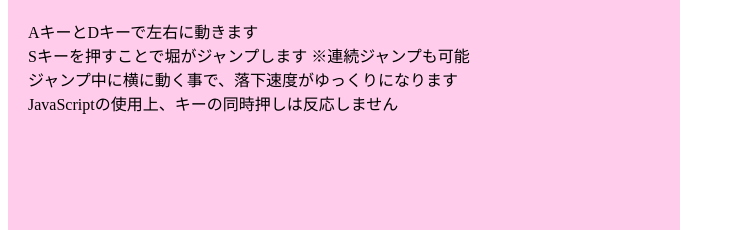
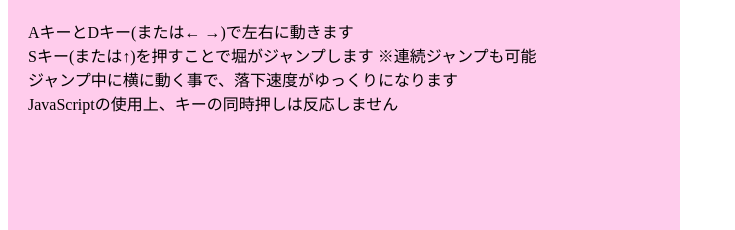
Before and after one commit to testplayer-alt/horijump-ad, a plain HTML site: page index.html in a window 1280 px wide. Shown: the part 659-889 px from the top of the page, without its empty margins (0-735 px from the left). Drawn offline with Linux system fonts and the light colour scheme.

Commit message:
Add files via upload

```diff
--- a/index.html
+++ b/index.html
@@ -45,8 +45,8 @@
 	<div class="info">
 		<div class="info-continer">
 			<h1>遊び方</h1>
-			<p>AキーとDキーで左右に動きます<br>
-				Sキーを押すことで堀がジャンプします ※連続ジャンプも可能<br>
+			<p>AキーとDキー(または← →)で左右に動きます<br>
+				Sキー(または↑)を押すことで堀がジャンプします ※連続ジャンプも可能<br>
 				ジャンプ中に横に動く事で、落下速度がゆっくりになります<br>
 		        JavaScriptの使用上、キーの同時押しは反応しません</p>
 		</div>
```
